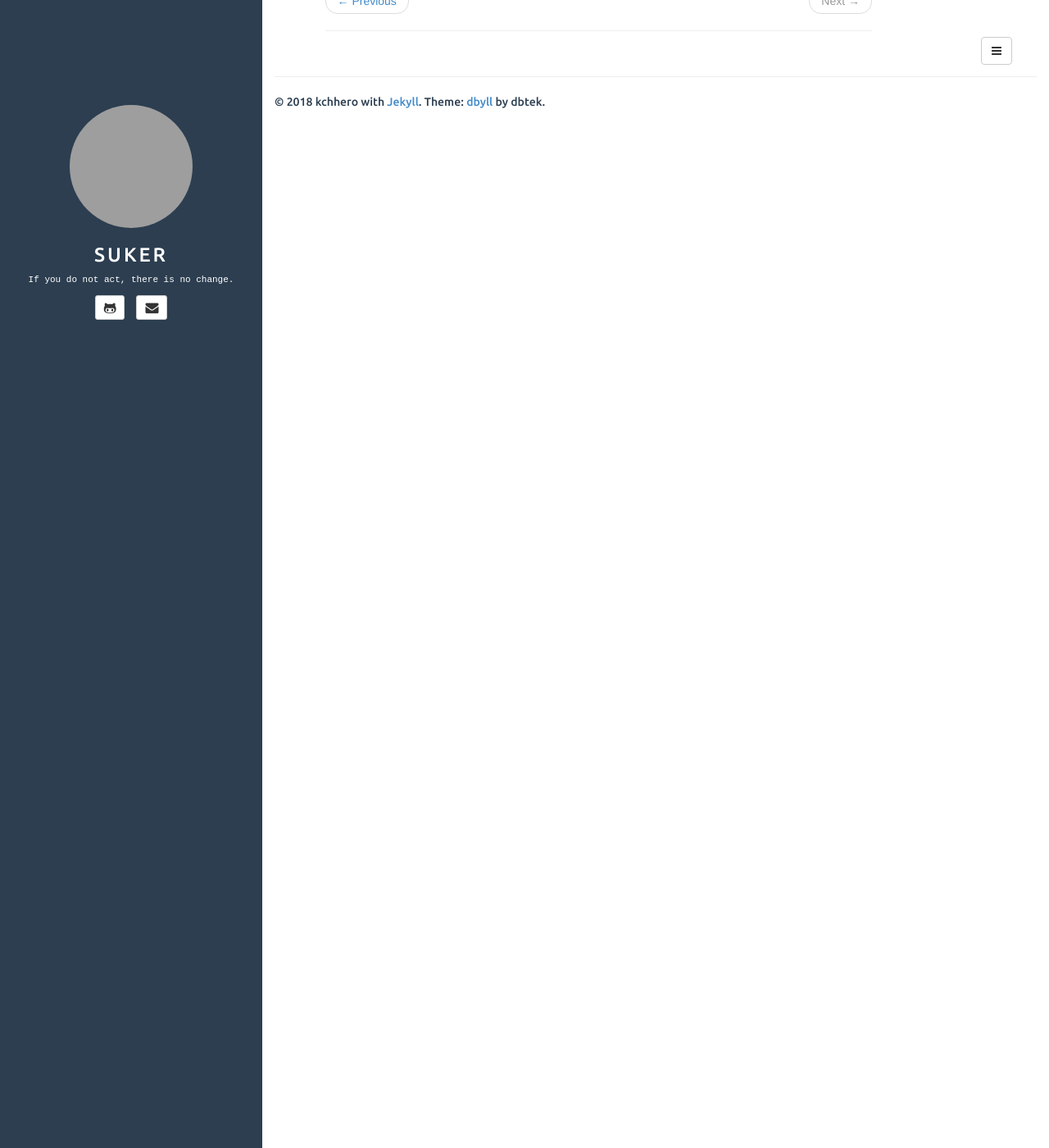
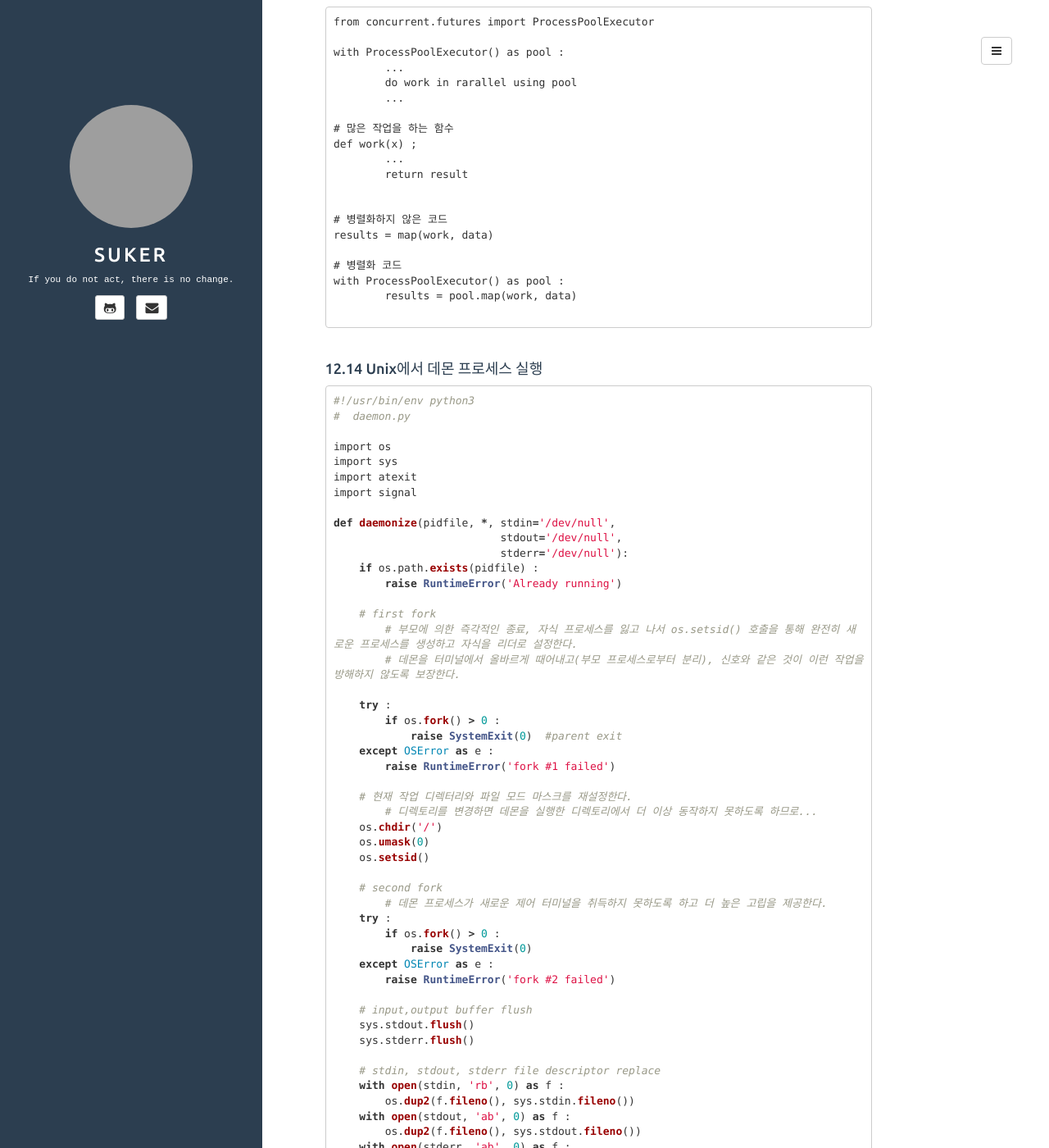
Before and after one commit to kchhero/kchhero.github.io, a Jekyll site: the page built from _posts/2018-04-24-language-python-cookbook2.md, in a window 1280 px wide and 1400 px high, scrolled down 2489 px. Shown: the whole window at 82% size. Built offline with Jekyll 4.4.1, drawn with Linux system fonts in a browser that asks for light colours; some of the changed text lies outside the part shown; grey boxes are pictures that could not be loaded.

Commit message:
update 2018-04-24-language-python-cookbook2.md

````diff
--- a/_posts/2018-04-24-language-python-cookbook2.md
+++ b/_posts/2018-04-24-language-python-cookbook2.md
@@ -115,3 +115,151 @@ if __name__ == '__main__' :
 ```
 
 ==> 위 코드를 여러개의 CPU를 사용하도록 변경하면 다음과 같다.
+
+```python?line_number=false
+...
+from concurrent import futures
+...
+
+def find_all_robots(logdir) :
+    files = glob.glob(logdir+'/*.gz')
+    all_robots = set()
+    with futures.ProcessPoolExecutor() as pool :
+        for robots in pool.map(find_robots, files) :
+            all_robots.update(robots)
+
+    return all_robots
+```
+
+* 쿼드코어 기준 3.5배 빠르다.
+
+* ProcessPoolExecutor의 일반적인 사용 방법
+
+```
+from concurrent.futures import ProcessPoolExecutor
+
+with ProcessPoolExecutor() as pool :
+	...
+	do work in rarallel using pool
+	...
+
+# 많은 작업을 하는 함수
+def work(x) ;
+	...
+	return result
+
+
+# 병렬화하지 않은 코드
+results = map(work, data)
+
+# 병렬화 코드
+with ProcessPoolExecutor() as pool :
+	results = pool.map(work, data)
+
+```
+
+<br>
+
+#### 12.14 Unix에서 데몬 프로세스 실행
+
+```python?line_number=false
+#!/usr/bin/env python3
+#  daemon.py
+
+import os
+import sys
+import atexit
+import signal
+
+def daemonize(pidfile, *, stdin='/dev/null',
+                          stdout='/dev/null',
+                          stderr='/dev/null'):
+    if os.path.exists(pidfile) :
+        raise RuntimeError('Already running')
+
+    # first fork
+	# 부모에 의한 즉각적인 종료, 자식 프로세스를 잃고 나서 os.setsid() 호출을 통해 완전히 새로운 프로세스를 생성하고 자식을 리더로 설정한다.
+	# 데몬을 터미널에서 올바르게 때어내고(부모 프로세스로부터 분리), 신호와 같은 것이 이런 작업을 방해하지 않도록 보장한다.
+
+    try :
+        if os.fork() > 0 :
+            raise SystemExit(0)  #parent exit
+    except OSError as e :
+        raise RuntimeError('fork #1 failed')
+
+    # 현재 작업 디렉터리와 파일 모드 마스크를 재설정한다.
+	# 디렉토리를 변경하면 데몬을 실행한 디렉토리에서 더 이상 동작하지 못하도록 하므로...
+    os.chdir('/')
+    os.umask(0)
+    os.setsid()
+
+    # second fork
+	# 데몬 프로세스가 새로운 제어 터미널을 취득하지 못하도록 하고 더 높은 고립을 제공한다.
+    try :
+        if os.fork() > 0 :
+            raise SystemExit(0)
+    except OSError as e :
+        raise RuntimeError('fork #2 failed')
+
+    # input,output buffer flush
+    sys.stdout.flush()
+    sys.stderr.flush()
+
+    # stdin, stdout, stderr file descriptor replace
+    with open(stdin, 'rb', 0) as f :
+        os.dup2(f.fileno(), sys.stdin.fileno())
+    with open(stdout, 'ab', 0) as f :
+        os.dup2(f.fileno(), sys.stdout.fileno())
+    with open(stderr, 'ab', 0) as f :
+        os.dup2(f.fileno(), sys.stderr.fileno())
+
+    #PID file write
+    with open(pidfile, 'w') as f:
+        print(os.getpid(), file=f)
+
+    # when exit, PID file remove
+	# 파이썬 인터프리터가 종료될 때 실행하기 위한 함수를 등록한다.
+    atexit.register(lambda: os.remove(pidfile))
+
+    # handler about exit
+    def sigterm_handler(signo, frame) :
+        raise SystemExit(1)
+
+    signal.signal(signal.SIGTERM, sigterm_handler)
+
+def main() :
+    import time
+    sys.stdout.write('Daemon started with pid {}\n'.format(time.ctime()))
+    time.sleep(10)
+
+if __name__ == '__main__' :
+    PIDFILE = '/tmp/daemon.pid'
+
+    if len(sys.argv) != 2:
+        print('Usage: {} [start|stop]'.format(sys.argv[0]), file=sys.stderr)
+        raise SystemExit(1)
+
+    if sys.argv[1] == 'start' :
+        try :
+            daemonize(PIDFILE,
+                      stdout='/tmp/daemon.log',
+                      stderr='/tmp/daemon.log')
+        except RuntimeError as e :
+            print(e, file=sys.stderr)
+            raise SystemExit(1)
+
+        main()
+
+    elif sys.argv[1] == 'stop' :
+        if os.path.exists(PIDFILE) :
+            with open(PIDFILE) as f :
+                os.kill(int(f.read()), signal.SIGTERM)
+        else:
+            print('Not running', file=sys.stderr)
+            raise SystemExit(1)
+
+    else :
+        print('Unknown command {!r}'.format(sys.argv[1]), file=sys.stderr)
+        raise SystemExit(1)
+
+```
````
